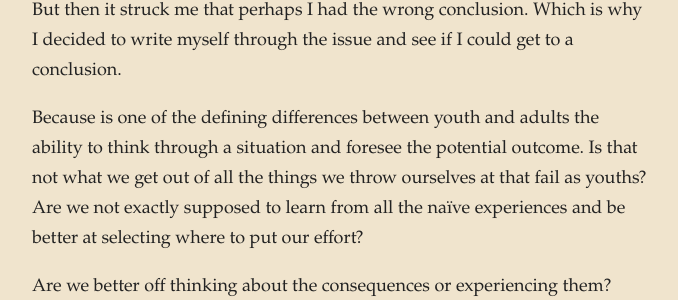
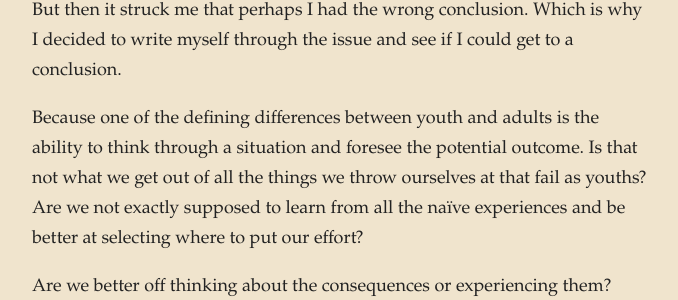
Before and after one commit to jmreiche/jmreiche.github.io, a Jekyll site: the page built from _posts/2023-10-31-analysis-paralysis.md, in a window 1280 px wide. Shown: the part 1164-1464 px from the top of the page, without its empty margins (128-806 px from the left). Built offline with Jekyll 4.4.1, drawn with Linux system fonts in a browser that asks for light colours; some web fonts are replaced.

Commit message:
Changed error in sentence

```diff
--- a/_posts/2023-10-31-analysis-paralysis.md
+++ b/_posts/2023-10-31-analysis-paralysis.md
@@ -22,7 +22,7 @@ I was just about to write that and ask for a way to switch of that "analysis" an
 
 But then it struck me that perhaps I had the wrong conclusion. Which is why I decided to write myself through the issue and see if I could get to a conclusion.
 
-Because is one of the defining differences between youth and adults the ability to think through a situation and foresee the potential outcome. Is that not what we get out of all the things we throw ourselves at that fail as youths? Are we not exactly supposed to learn from all the naïve experiences and be better at selecting where to put our effort?
+Because one of the defining differences between youth and adults is the ability to think through a situation and foresee the potential outcome. Is that not what we get out of all the things we throw ourselves at that fail as youths? Are we not exactly supposed to learn from all the naïve experiences and be better at selecting where to put our effort?
 
 Are we better off thinking about the consequences or experiencing them?
 
```
